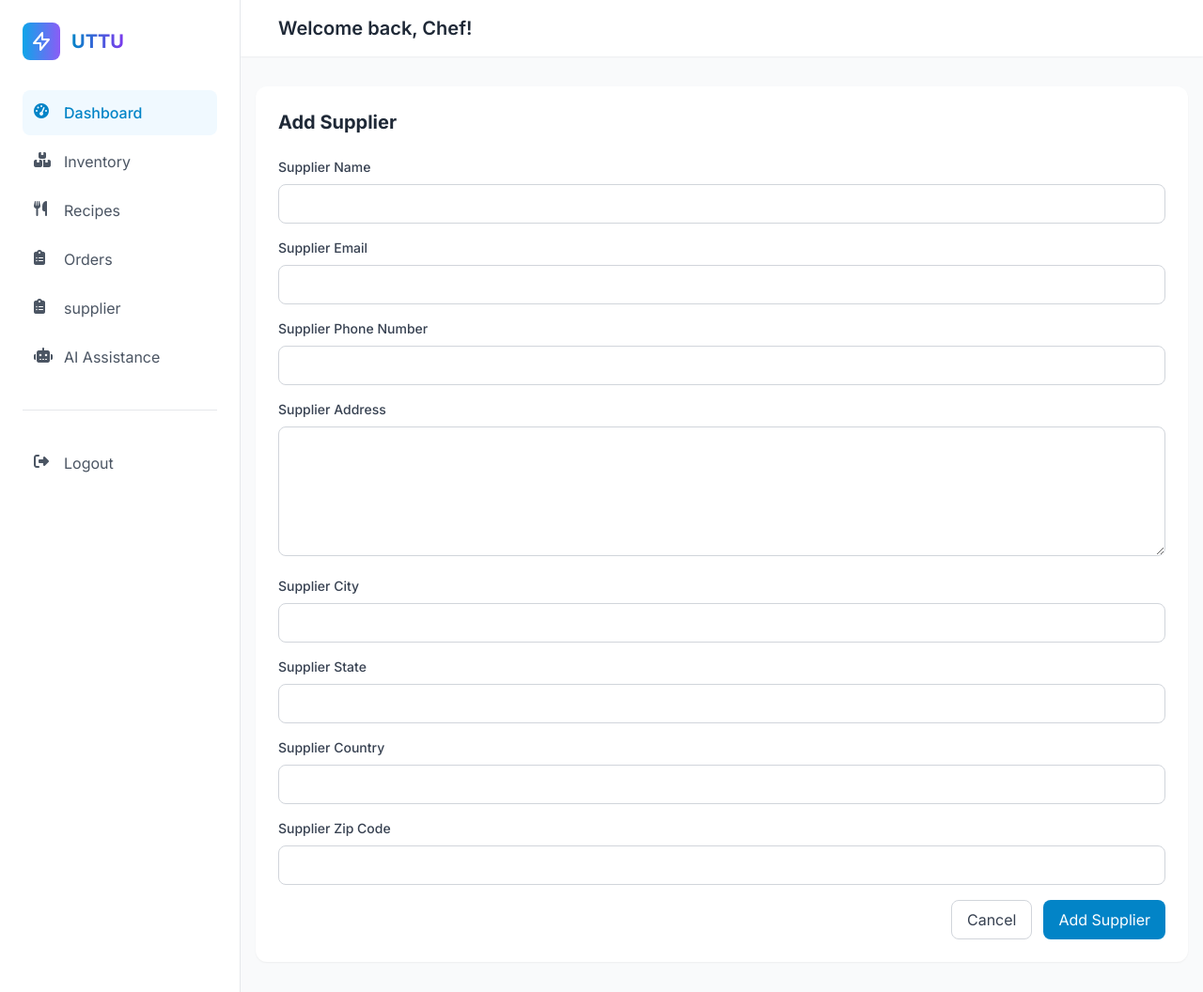
After one commit to umair-choudhary94/AI-Based-Inventory-Waste-Management-System, a Django app: page /add/supplier/ in a window 1280 px wide. The commit adds this page. Shown: the whole page at 94% size. Run offline with Django 5.2, Linux system fonts and the light colour scheme; some libraries are stand-ins or nearby versions.

Commit message:
almost done

```diff
--- a/app/admin.py
+++ b/app/admin.py
@@ -22,3 +22,4 @@ admin.site.register(Recipe, RecipeAdmin)
 admin.site.register(RecipeIngredient, RecipeIngredientAdmin)
 admin.site.register(OrderLog, OrderLogAdmin)
 admin.site.register(InventoryNotification)
+admin.site.register(Supplier)
--- a/app/urls.py
+++ b/app/urls.py
@@ -10,4 +10,8 @@ urlpatterns = [
     path('recipes/', views.recipes, name='recipes'),
     path('create/order/', views.create_order, name='create_order'),
     path('add/recipe/', views.add_recipe, name='add_recipe'),
+    path('suppliers/', views.suppliers, name='suppliers'),
+    path('add/supplier/', views.add_supplier, name='add_supplier'),
+    path('ai/', views.ai, name='ai'),
+    path('ai_fetch/', views.ai_fetch, name='ai_fetch'),
 ]
--- a/app/views.py
+++ b/app/views.py
@@ -1,18 +1,15 @@
-from django.shortcuts import render
+from django.shortcuts import render,redirect
 from . models import *
-from datetime import date, timedelta
+from datetime import date, timedelta,datetime
 from django.http import JsonResponse
 import json
-
+from google import genai
 # Create your views here.
 def index(request):
 
-    inventory_notifications = InventoryNotification.objects.all()
+    return redirect('dashboard')
 
-    context = {
-        'inventory_notifications': inventory_notifications
-    }
-    return render(request,'dashboard.html', context)
+
 
 
 
@@ -46,6 +43,7 @@ def dashboard(request):
         'inventory_data_json': json.dumps(inventory_data),
     }
     return render(request,'dashboard.html', context)
+
 
 
 def inventory(request):
@@ -91,4 +89,125 @@ def create_order(request):
     return render(request, 'create-order.html', context)
 
 def add_recipe(request):
-    return render(request, 'add-recipe.html')
+    if request.method == 'POST':
+        recipe_name = request.POST.get('recipe_name')
+        ingredients = zip(request.POST.getlist('ingredient_item[]'), request.POST.getlist('ingredient_quantity[]'))
+        recipe = Recipe.objects.create(name=recipe_name)
+        for item_id, quantity in ingredients:
+            item = Inventory.objects.get(id=item_id)
+            RecipeIngredient.objects.create(recipe=recipe, inventory_item=item, quantity_required=quantity)
+        return redirect('recipes')
+    inventory_items = Inventory.objects.all()
+    context = {
+        'inventory_items': inventory_items
+    }
+    return render(request, 'add-recipe.html',context)
+
+def suppliers(request):
+    suppliers = Supplier.objects.all()
+    context = {
+        'suppliers': suppliers
+    }
+    return render(request, 'suppliers.html', context)
+def add_supplier(request):
+    if request.method == 'POST':
+        name = request.POST.get('name')
+        email = request.POST.get('email')
+        phone_number = request.POST.get('phone_number')
+        address = request.POST.get('address')
+        city = request.POST.get('city')
+        state = request.POST.get('state')
+        country = request.POST.get('country')
+        zip_code = request.POST.get('zip_code')
+
+        Supplier.objects.create(
+            name=name,
+            email=email,
+            phone_number=phone_number,
+            address=address,
+            city=city,
+            state=state,
+            country=country,
+            zip_code=zip_code
+        )
+        return redirect('suppliers')
+
+
+    return render(request, 'add_supplier.html')
+
+def ai(request):
+    return render(request, 'ai.html')
+
+
+def ai_fetch(request):
+    inventory = Inventory.objects.all()
+    orders = Order.objects.all()
+    orders_data = [
+        {
+            'id': order.id,
+            'timestamp': order.timestamp.strftime('%Y-%m-%d %H:%M'),
+            'order_logs': [
+                {
+                    'id': log.id,
+                    'recipe': log.recipe.name,
+                    'timestamp': log.timestamp.strftime('%Y-%m-%d %H:%M'),
+                    'quantity_made': log.quantity_made,
+                }
+                for log in order.items.all()
+            ],
+        }
+        for order in orders
+    ]
+
+    orders_json_str = json.dumps(orders_data)
+    print(orders_json_str)
+    # Prepare inventory data as a JSON string (or as plain text if you prefer)
+    inventory_data = [
+        {
+            'id': item.id,
+            'name': item.name,
+            'quantity': item.quantity,
+            'unit': item.unit,
+            'min_threshold': item.min_threshold,
+            'expiry_date': item.expiry_date.strftime('%Y-%m-%d') if item.expiry_date else None,
+        }
+        for item in inventory
+    ]
+
+    inventory_json_str = json.dumps(inventory_data)
+
+    # Initialize Gemini API client
+    client = genai.Client(api_key='AIzaSyBwYTZfrC5oe5W7GB0eO03Xwrqkunuz-u0')
+    today_date = datetime.now().strftime('%Y-%m-%d')
+    # Create a prompt including your inventory data
+    prompt = (
+    f"Today Date : {today_date}\n\n"
+    'Brand Name UTTU'
+    "Present Data in table . Present data highlights as well . Response Should Start with Hi Chef. Use Different colors to highlight"
+    "You are an AI assistant specialized in inventory and waste management for restaurants. You take everything serious and your are also strict. We all work together. "
+    "Given the following current inventory data, analyze the stock levels, expiry dates, and quantities. "
+    "Based on best practices in AI-powered inventory systems, provide clear, prioritized, and practical recommendations "
+    "to reduce food waste, prevent ingredient spoilage, and optimize stock usage. "
+    "Focus on actionable quick steps the restaurant staff or managers can implement immediately. "
+    "Consider issues such as over-ordering, expiry tracking, slow-moving items, and supplier coordination. \n\n"
+    "Inventory Data:\n"
+    f"{inventory_json_str}\n\n"
+    "Orders Data:\n"
+    f"{orders_json_str}\n\n"
+    "5 line Summarize your recommendations in a numbered list."
+)
+
+
+    # Call Gemini AI model
+    response = client.models.generate_content(
+        model="gemini-2.0-flash",
+        contents=prompt,
+    )
+
+    # The AI generated response text
+    ai_summary = response.text
+    print(ai_summary)
+    data = {
+        'ai_text': ai_summary
+    }
+    return JsonResponse(data)
--- a/main/settings.py
+++ b/main/settings.py
@@ -112,7 +112,7 @@ USE_I18N = True
 
 USE_TZ = True
 
-
+GEMINI_API_KEY = ''
 # Static files (CSS, JavaScript, Images)
 # https://docs.djangoproject.com/en/5.1/howto/static-files/
 
--- a/templates/Recipes.html
+++ b/templates/Recipes.html
@@ -6,9 +6,9 @@
             <h2 class="text-2xl font-bold text-gray-800">Recipe Management</h2>
             <p class="text-gray-600">Manage your kitchen recipes and ingredients</p>
         </div>
-        <button id="add-recipe-btn" class="bg-primary-600 hover:bg-primary-700 text-white px-4 py-2 rounded-lg transition-all flex items-center">
+        <a href='/add/recipe/' id="add-recipe-btn" class="bg-primary-600 hover:bg-primary-700 text-white px-4 py-2 rounded-lg transition-all flex items-center">
             <i class="fas fa-plus mr-2"></i> Add New Recipe
-        </button>
+        </a>
     </div>
 
     <div class="grid grid-cols-1 md:grid-cols-2 lg:grid-cols-3 gap-6" id="recipes-container">
--- /dev/null
+++ b/templates/add_supplier.html
@@ -0,0 +1,97 @@
+{% extends "base.html" %}
+{% block content %}
+<div class="container mx-auto px-4 py-8">
+    <div class="bg-white rounded-xl p-6 w-full shadow-sm">
+        <div class="flex justify-between items-center mb-6">
+            <h2 class="text-xl font-bold text-gray-800">Add Supplier</h2>
+        </div>
+
+        <!-- Add CSRF token and method=POST for Django form submission -->
+        <form id="add-supplier-form" method="POST" action="{% url 'add_supplier' %}">
+            {% csrf_token %}
+
+            <!-- Supplier Name -->
+            <div class="mb-4">
+                <label class="block text-gray-700 text-sm font-medium mb-2" for="supplier-name">
+                    Supplier Name
+                </label>
+                <input name="name" class="w-full px-3 py-2 border border-gray-300 rounded-lg focus:outline-none focus:ring-2 focus:ring-primary-500 focus:border-transparent"
+                    id="supplier-name" type="text" required>
+            </div>
+
+            <!-- Supplier Email -->
+            <div class="mb-4">
+                <label class="block text-gray-700 text-sm font-medium mb-2" for="supplier-email">
+                    Supplier Email
+                </label>
+                <input name="email" class="w-full px-3 py-2 border border-gray-300 rounded-lg focus:outline-none focus:ring-2 focus:ring-primary-500 focus:border-transparent"
+                    id="supplier-email" type="email" required>
+            </div>
+
+            <!-- Supplier Phone Number -->
+            <div class="mb-4">
+                <label class="block text-gray-700 text-sm font-medium mb-2" for="supplier-phone-number">
+                    Supplier Phone Number
+                </label>
+                <input name="phone_number" class="w-full px-3 py-2 border border-gray-300 rounded-lg focus:outline-none focus:ring-2 focus:ring-primary-500 focus:border-transparent"
+                    id="supplier-phone-number" type="text" required>
+            </div>
+
+            <!-- Supplier Address -->
+            <div class="mb-4">
+                <label class="block text-gray-700 text-sm font-medium mb-2" for="supplier-address">
+                    Supplier Address
+                </label>
+                <textarea name="address" class="w-full px-3 py-2 border border-gray-300 rounded-lg focus:outline-none focus:ring-2 focus:ring-primary-500 focus:border-transparent"
+                    id="supplier-address" rows="5" required></textarea>
+            </div>
+
+            <!-- Supplier City -->
+            <div class="mb-4">
+                <label class="block text-gray-700 text-sm font-medium mb-2" for="supplier-city">
+                    Supplier City
+                </label>
+                <input name="city" class="w-full px-3 py-2 border border-gray-300 rounded-lg focus:outline-none focus:ring-2 focus:ring-primary-500 focus:border-transparent"
+                    id="supplier-city" type="text" required>
+            </div>
+
+            <!-- Supplier State -->
+            <div class="mb-4">
+                <label class="block text-gray-700 text-sm font-medium mb-2" for="supplier-state">
+                    Supplier State
+                </label>
+                <input name="state" class="w-full px-3 py-2 border border-gray-300 rounded-lg focus:outline-none focus:ring-2 focus:ring-primary-500 focus:border-transparent"
+                    id="supplier-state" type="text" required>
+            </div>
+
+            <!-- Supplier Country -->
+            <div class="mb-4">
+                <label class="block text-gray-700 text-sm font-medium mb-2" for="supplier-country">
+                    Supplier Country
+                </label>
+                <input name="country" class="w-full px-3 py-2 border border-gray-300 rounded-lg focus:outline-none focus:ring-2 focus:ring-primary-500 focus:border-transparent"
+                    id="supplier-country" type="text" required>
+            </div>
+
+            <!-- Supplier Zip Code -->
+            <div class="mb-4">
+                <label class="block text-gray-700 text-sm font-medium mb-2" for="supplier-zip-code">
+                    Supplier Zip Code
+                </label>
+                <input name="zip_code" class="w-full px-3 py-2 border border-gray-300 rounded-lg focus:outline-none focus:ring-2 focus:ring-primary-500 focus:border-transparent"
+                    id="supplier-zip-code" type="text" required>
+            </div>
+
+            <!-- Submit Buttons -->
+            <div class="flex justify-end space-x-3">
+                <a href="" class="px-4 py-2 border border-gray-300 rounded-lg text-gray-700 hover:bg-gray-100 transition-all">
+                    Cancel
+                </a>
+                <button type="submit" class="px-4 py-2 bg-primary-600 text-white rounded-lg hover:bg-primary-700 transition-all">
+                    Add Supplier
+                </button>
+            </div>
+        </form>
+    </div>
+</div>
+{% endblock content %}
--- a/templates/base.html
+++ b/templates/base.html
@@ -6,6 +6,7 @@
     <meta name="viewport" content="width=device-width, initial-scale=1.0">
     <title>Kitchen Inventory Dashboard</title>
     <script src="https://cdn.tailwindcss.com"></script>
+    <script src="https://cdn.tailwindcss.com?plugins=typography"></script>
     <script>
         tailwind.config = {
             theme: {
@@ -104,12 +105,17 @@
                             <i class="fas fa-clipboard-list w-5 h-5 mr-3"></i>
                             Orders
                         </a>
+                        <a href="{% url 'suppliers' %}" class="nav-link flex items-center p-3 rounded-lg text-gray-600 hover:bg-gray-100 hover:text-primary-600 transition-all">
+                            <i class="fas fa-clipboard-list w-5 h-5 mr-3"></i>
+                            supplier
+                        </a>
+                        <a href="{% url 'ai' %}" class="nav-link flex items-center p-3 rounded-lg text-gray-600 hover:bg-gray-100 hover:text-primary-600 transition-all">
+                            <i class="fas fa-robot w-5 h-5 mr-3"></i>
+                            AI Assistance
+                        </a>
                     </div>
                     <div class="pt-8 mt-8 border-t border-gray-200">
-                        <a href="#settings" class="flex items-center p-3 rounded-lg text-gray-600 hover:bg-gray-100 hover:text-primary-600 transition-all">
-                            <i class="fas fa-cog w-5 h-5 mr-3"></i>
-                            Settings
-                        </a>
+
                         <a href="#logout" class="flex items-center p-3 rounded-lg text-gray-600 hover:bg-red-50 hover:text-red-600 transition-all">
                             <i class="fas fa-sign-out-alt w-5 h-5 mr-3"></i>
                             Logout
@@ -130,24 +136,7 @@
                         </button>
                         <h1 class="text-xl font-semibold text-gray-800 hidden md:block">Welcome back, Chef!</h1>
                     </div>
-                    <div class="flex items-center space-x-4">
-                        <button class="relative p-2 text-gray-500 hover:text-primary-600 transition-all">
-                            <i class="fas fa-bell"></i>
-                            <span class="absolute top-0 right-0 h-2 w-2 rounded-full bg-red-500"></span>
-                        </button>
-                        <div class="relative">
-                            <button class="flex items-center space-x-2 focus:outline-none">
-                                <div class="w-8 h-8 rounded-full bg-gradient-to-r from-primary-500 to-secondary-500 flex items-center justify-center text-white font-semibold">
-                                    C
-                                </div>
-                                <span class="hidden md:block text-sm font-medium">Chef Admin</span>
-                                <i class="fas fa-chevron-down text-xs hidden md:block"></i>
-                            </button>
-                        </div>
-                        <a href="#logout" class="md:hidden p-2 text-gray-500 hover:text-red-600 transition-all">
-                            <i class="fas fa-sign-out-alt"></i>
-                        </a>
-                    </div>
+
                 </div>
             </header>
             {% block content %}{% endblock content %}
```
Also changed, not shown: app/models.py (+18 -0 lines), templates/Inventory.html (+4 -23 lines), templates/Orders.html (+22 -27 lines), templates/add-recipe.html (+53 -10 lines), templates/ai.html (added, +193 -0 lines), templates/dashboard.html (+37 -32 lines), templates/suppliers.html (added, +36 -0 lines), app/migrations/0004_supplier.py (added), db.sqlite3.
